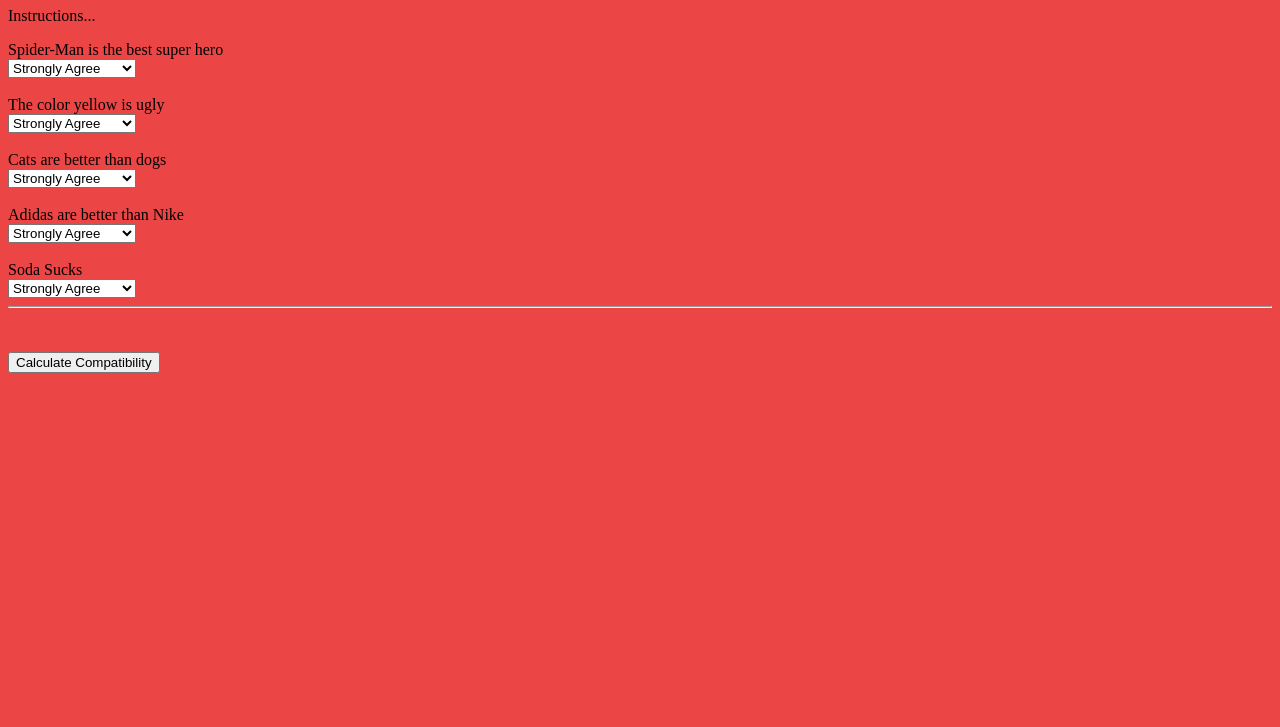
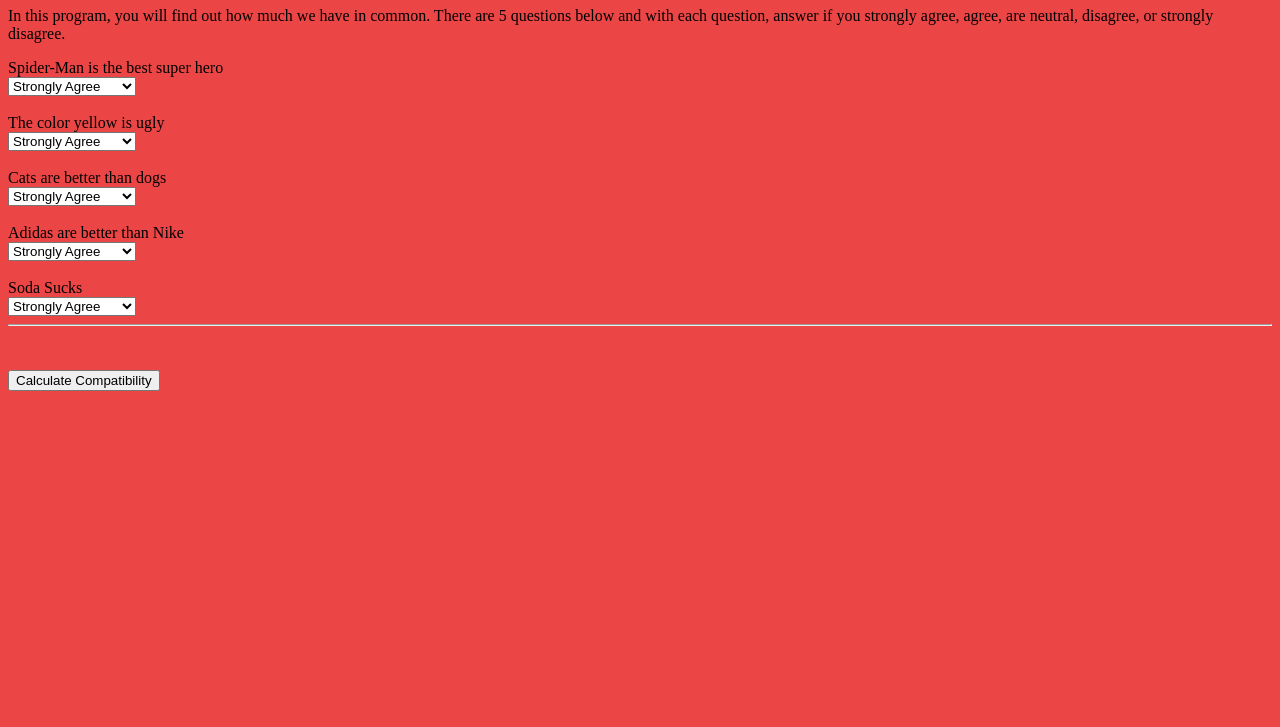
Before and after one commit to a-tolentino/matchmaker, a plain HTML site: page index.html in a window 1280 px wide. Shown: the part 73-800 px from the top of the page. Drawn offline with Linux system fonts and the light colour scheme.

Commit message:
update html

```diff
--- a/index.html
+++ b/index.html
@@ -14,7 +14,7 @@
 
 <body>
     <h1>Matchmaker For The Web</h1>
-    <p>Instructions...</p>
+    <p>In this program, you will find out how much we have in common. There are 5 questions below and with each question, answer if you strongly agree, agree, are neutral, disagree, or strongly disagree.</p>
 
     <label>Spider-Man is the best super hero</label><br>
         <select id="q1">
```
